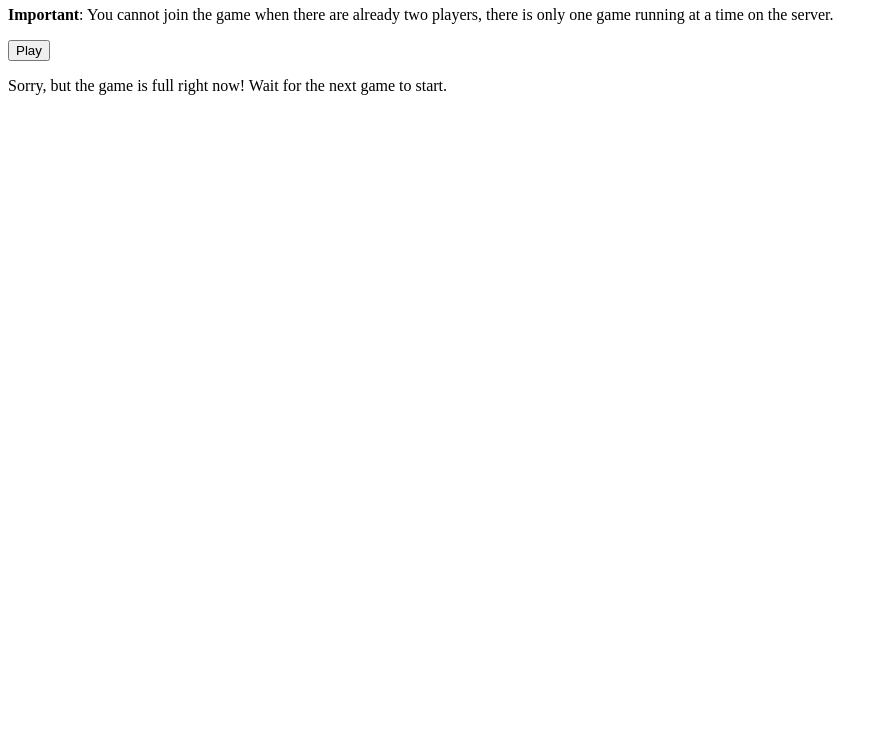
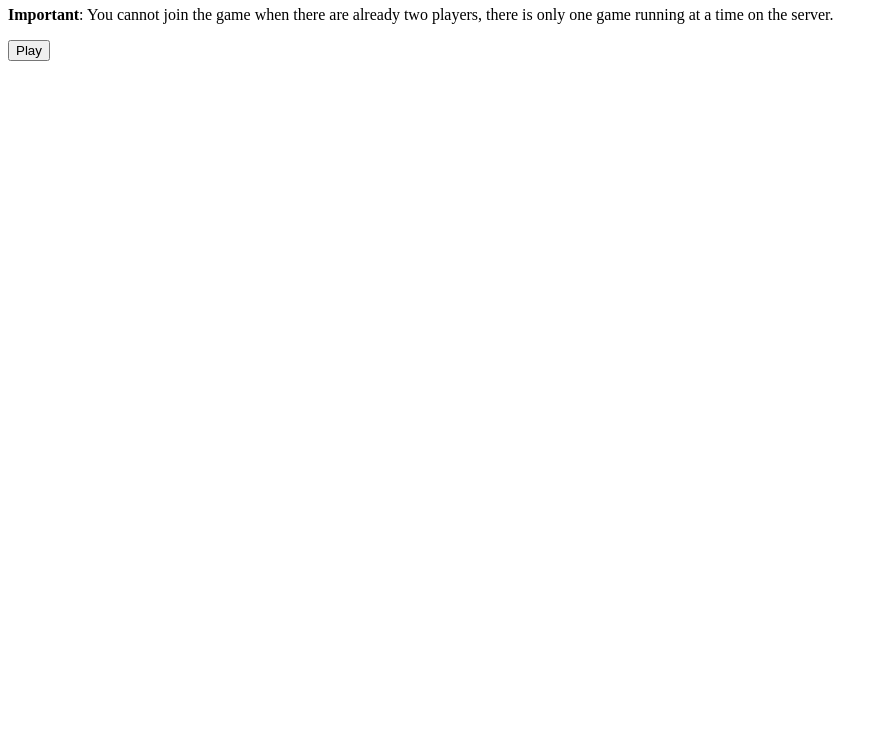
Before and after one commit to ryanfwu/cartesian-soccer, a plain HTML site: page play/index.html in a window 1280 px wide. Shown: the part 60-800 px from the top of the page, without its empty margins (0-888 px from the left). Drawn offline with nearby package versions, Linux system fonts and the light colour scheme.

Commit message:
Update index.html

```diff
--- a/play/index.html
+++ b/play/index.html
@@ -1,7 +1,7 @@
 <h1>Play</h1>
 <p><b>Important</b>: You cannot join the game when there are already two players, there is only one game running at a time on the server.</p>
 <button onclick="makematch()">Play</button>
-<p id="result">Sorry, but the game is full right now! Wait for the next game to start.</p>
+<p id="result" style="display:none;">Sorry, but the game is full right now! Wait for the next game to start.</p>
 
 <script src="https://cdnjs.cloudflare.com/ajax/libs/socket.io/1.4.5/socket.io.min.js"></script>
 
```
